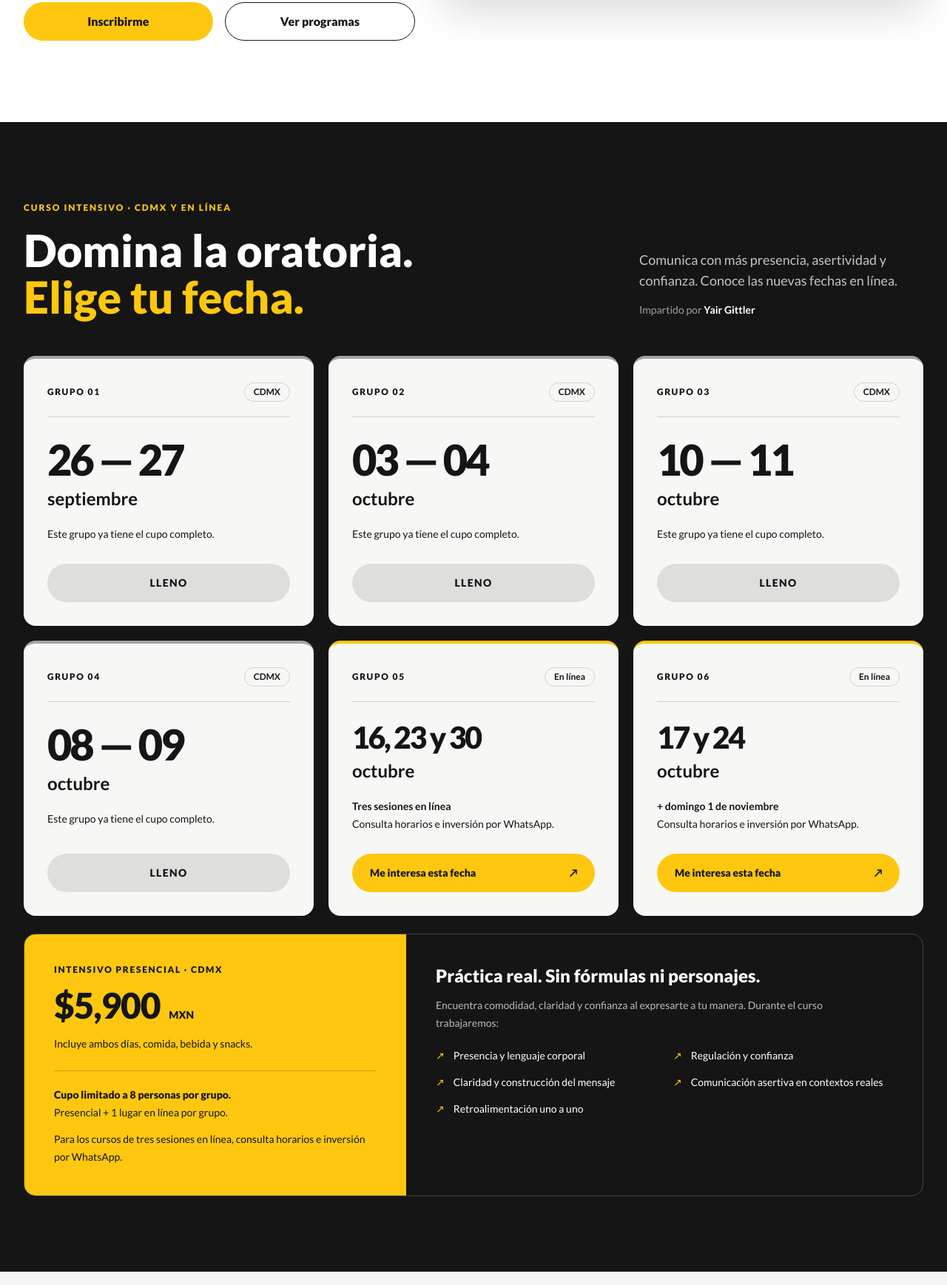
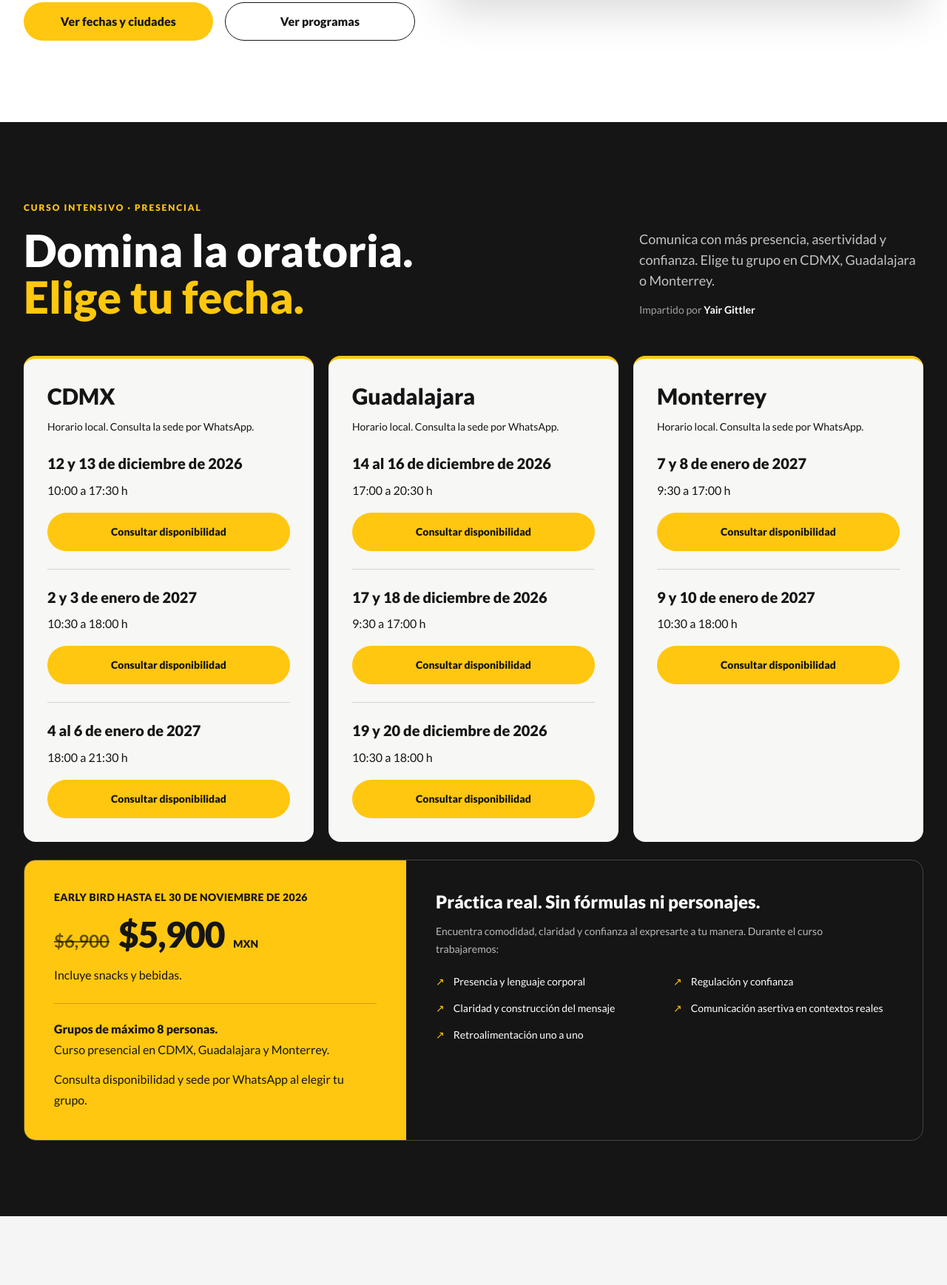
Before and after one commit to YGU-COMUNICAXION/eco-escuela, an Astro site: page / in a window 1280 px wide. Shown: the part 663-2400 px from the top of the page at 74% size. Built offline with nearby package versions, Linux system fonts and the light colour scheme; Astro itself is replaced by a stand-in of ours.

Commit message:
add: nuevos grupos

```diff
--- a/src/components/AnnouncementBar.astro
+++ b/src/components/AnnouncementBar.astro
@@ -1,9 +1,10 @@
 ---
+import { courseCities } from "../data/courseSessions";
 const announcements = [
-  "Proximas fechas: 12 de mayo",
-  "Nuevo grupo: 15 de abril",
-  "Inscripciones abiertas",
-  "Curso intensivo de oratoria y comunicacion",
+  "Nuevas fechas: diciembre 2026 y enero 2027",
+  courseCities.map(({ city }) => city).join(" · "),
+  "Consulta fechas, horarios y disponibilidad",
+  "Curso Intensivo de Oratoria y Comunicación",
 ];
 
 const loopItems = [...announcements, ...announcements, ...announcements];
@@ -14,7 +15,7 @@ const loopItems = [...announcements, ...announcements, ...announcements];
     {
       loopItems.map((item) => (
         <div class="flex items-center gap-10 text-sm font-black uppercase tracking-[0.18em]">
-          <span>{item}</span>
+          <a href="/#fechas" class="hover:underline focus-visible:underline">{item}</a>
           <span aria-hidden="true" class="size-2 rounded-full bg-primary"></span>
         </div>
       ))
--- a/src/components/home/CourseDates.astro
+++ b/src/components/home/CourseDates.astro
@@ -1,14 +1,5 @@
 ---
-const groups = [
-  { number: "01", days: "26 — 27", month: "septiembre", message: "26 y 27 de septiembre", full: true, online: false, extra: "" },
-  { number: "02", days: "03 — 04", month: "octubre", message: "3 y 4 de octubre", full: true, online: false, extra: "" },
-  { number: "03", days: "10 — 11", month: "octubre", message: "10 y 11 de octubre", full: true, online: false, extra: "" },
-  { number: "04", days: "08 — 09", month: "octubre", message: "8 y 9 de octubre", full: true, online: false, extra: "" },
-  { number: "05", days: "16, 23 y 30", month: "octubre", message: "16, 23 y 30 de octubre (en línea)", full: false, online: true, extra: "Tres sesiones en línea" },
-  { number: "06", days: "17 y 24", month: "octubre", message: "17 y 24 de octubre y domingo 1 de noviembre (en línea)", full: false, online: true, extra: "+ domingo 1 de noviembre" },
-];
-const whatsapp = (dates: string) =>
-  `https://wa.me/525530281898?text=${encodeURIComponent(`Hola, me interesa el curso Domina la oratoria del ${dates}. ¿Me comparten información y disponibilidad?`)}`;
+import { courseCities, courseOffer, courseWhatsapp, formatPrice } from "../../data/courseSessions";
 const topics = [
   "Presencia y lenguaje corporal",
   "Regulación y confianza",
@@ -22,45 +13,53 @@ const topics = [
   <div class="container relative mx-auto px-6 lg:px-8">
     <div class="flex flex-col justify-between gap-6 lg:flex-row lg:items-end">
       <div>
-        <span class="text-xs font-black uppercase tracking-[0.16em] text-primary">Curso intensivo · CDMX y en línea</span>
+        <span class="text-xs font-black uppercase tracking-[0.16em] text-primary">Curso intensivo · Presencial</span>
         <h2 id="fechas-title" class="mt-4 text-4xl font-black leading-[1.05] sm:text-5xl lg:text-6xl">
           Domina la oratoria.<br /><span class="text-primary">Elige tu fecha.</span>
         </h2>
       </div>
       <div class="max-w-sm lg:pb-1">
-        <p class="text-lg leading-7 text-white/75">Comunica con más presencia, asertividad y confianza. Conoce las nuevas fechas en línea.</p>
+        <p class="text-lg leading-7 text-white/75">Comunica con más presencia, asertividad y confianza. Elige tu grupo en CDMX, Guadalajara o Monterrey.</p>
         <p class="mt-4 text-sm text-white/60">Impartido por <strong class="font-bold text-white">Yair Gittler</strong></p>
       </div>
     </div>
 
     <div class="mt-10 grid gap-5 lg:mt-12 lg:grid-cols-3">
-      {groups.map((group) => (
-        <article class:list={["date-card flex flex-col rounded-2xl bg-[#f7f7f5] p-6 text-[#151515] sm:p-8", { "date-card-full": group.full }]}>
-          <div class="flex items-center justify-between border-b border-black/15 pb-5">
-            <h3 class="text-xs font-black uppercase tracking-[0.14em]">Grupo {group.number}</h3>
-            <span class="rounded-full border border-black/15 px-3 py-1 text-xs font-bold">{group.online ? "En línea" : "CDMX"}</span>
-          </div>
-          <p class:list={["mt-7 font-black leading-none tracking-[-0.055em]", group.online ? "text-[clamp(2rem,3.2vw,3rem)]" : "text-[clamp(2.75rem,4.5vw,4.5rem)]"]}>{group.days}</p>
-          <p class="mt-2 text-2xl font-bold">{group.month}</p>
-          <div class="mb-7 mt-5 text-sm leading-6">
-            {group.online ? <><p class="font-bold">{group.extra}</p><p>Consulta horarios e inversión por WhatsApp.</p></> : <p>Este grupo ya tiene el cupo completo.</p>}
-          </div>
-          {group.full ? <p class="mt-auto flex min-h-[3.25rem] items-center justify-center rounded-full bg-black/10 px-6 text-sm font-black uppercase tracking-widest">Lleno</p> : <a class="eco-button eco-button-primary mt-auto w-full justify-between px-6 text-sm" href={whatsapp(group.message)} target="_blank" rel="noopener noreferrer" aria-label={`Consultar por WhatsApp el grupo ${group.number}: ${group.message}`}>
-            Me interesa esta fecha <span aria-hidden="true">↗</span>
-          </a>}
+      {courseCities.map(({ city, sessions }) => (
+        <article class="date-card rounded-2xl bg-[#f7f7f5] p-6 text-[#151515] sm:p-8">
+          <h3 class="text-3xl font-black">{city}</h3>
+          <p class="mt-3 text-sm leading-6">Horario local. Consulta la sede por WhatsApp.</p>
+          <ul class="mt-6 divide-y divide-black/15">
+            {sessions.map((session) => (
+              <li class="py-6 first:pt-0 last:pb-0">
+                <p class="text-xl font-black leading-snug"><time datetime={session.start}>{session.dates}</time></p>
+                <p class="mt-2 text-base leading-7">{session.hours}</p>
+                <a class="eco-button eco-button-primary mt-4 w-full px-4 text-sm" href={courseWhatsapp(city, session.dates, session.hours)} target="_blank" rel="noopener noreferrer" aria-label={`Consultar disponibilidad por WhatsApp: ${city}, ${session.dates}, ${session.hours}`}>
+                  Consultar disponibilidad
+                </a>
+              </li>
+            ))}
+          </ul>
         </article>
       ))}
     </div>
 
     <div class="mt-6 grid overflow-hidden rounded-2xl border border-white/20 lg:grid-cols-[0.85fr_1.15fr]">
       <div class="bg-primary p-6 text-[#151515] sm:p-8 lg:p-10">
-        <p class="text-xs font-black uppercase tracking-[0.14em]">Intensivo presencial · CDMX</p>
-        <p class="mt-4 flex flex-wrap items-baseline gap-x-3"><span class="text-5xl font-black tracking-tight">$5,900</span><span class="text-sm font-black">MXN</span></p>
-        <p class="mt-4 text-sm leading-6">Incluye ambos días, comida, bebida y snacks.</p>
-        <div class="mt-6 border-t border-black/20 pt-5 text-sm leading-6">
-          <p class="font-black">Cupo limitado a 8 personas por grupo.</p>
-          <p>Presencial + 1 lugar en línea por grupo.</p>
-          <p class="mt-3">Para los cursos de tres sesiones en línea, consulta horarios e inversión por WhatsApp.</p>
+        <div data-course-offer data-ends-at={courseOffer.earlyBirdEndsAt}>
+          <p data-early-bird class="text-sm font-black uppercase tracking-wide">Early bird hasta el {courseOffer.earlyBirdUntil}</p>
+          <p class="mt-4 flex flex-wrap items-baseline gap-x-3">
+            <del data-early-bird class="text-2xl font-bold text-black/60">{formatPrice(courseOffer.regularPrice)}</del>
+            <span data-course-price class="text-5xl font-black tracking-tight" data-regular-price={formatPrice(courseOffer.regularPrice)}>{formatPrice(courseOffer.earlyBirdPrice)}</span>
+            <span class="text-sm font-black">MXN</span>
+          </p>
+          <noscript><p class="mt-3 text-sm">Precio regular: {formatPrice(courseOffer.regularPrice)} MXN a partir del 1 de diciembre de 2026.</p></noscript>
+        </div>
+        <p class="mt-4 text-base leading-7">Incluye snacks y bebidas.</p>
+        <div class="mt-6 border-t border-black/20 pt-5 text-base leading-7">
+          <p class="font-black">Grupos de máximo {courseOffer.maxPeople} personas.</p>
+          <p>Curso presencial en CDMX, Guadalajara y Monterrey.</p>
+          <p class="mt-3">Consulta disponibilidad y sede por WhatsApp al elegir tu grupo.</p>
         </div>
       </div>
       <div class="p-6 sm:p-8 lg:p-10">
@@ -80,9 +79,23 @@ const topics = [
   #fechas { scroll-margin-top: 6rem; }
   #fechas a:focus-visible { outline: 3px solid #151515; outline-offset: 4px; }
   .date-card { border-top: 4px solid var(--color-primary); }
-  .date-card-full { border-top-color: #a3a3a3; }
   @media (prefers-reduced-motion: reduce) {
     #fechas a { transition: none; }
     #fechas a:hover { transform: none; }
   }
 </style>
+
+<script>
+  const updateCourseOffer = () => {
+    document.querySelectorAll<HTMLElement>("[data-course-offer]").forEach((offer) => {
+      const deadline = Date.parse(offer.dataset.endsAt ?? "");
+      if (Date.now() < deadline || !Number.isFinite(deadline)) return;
+      offer.querySelectorAll<HTMLElement>("[data-early-bird]").forEach((item) => { item.hidden = true; });
+      const price = offer.querySelector<HTMLElement>("[data-course-price]");
+      if (price) price.textContent = price.dataset.regularPrice ?? "";
+    });
+  };
+  document.addEventListener("astro:page-load", updateCourseOffer);
+  document.addEventListener("visibilitychange", updateCourseOffer);
+  setInterval(updateCourseOffer, 60_000);
+</script>
--- a/src/components/home/Hero.astro
+++ b/src/components/home/Hero.astro
@@ -18,7 +18,7 @@ import graduates from "@assets/imgs/graduados-oratoria.png";
         No es que no sepas hablar, es que nunca te ensenaron a sostener tu voz.
       </p>
       <div class="mt-9 flex w-full max-w-xl flex-col gap-4 sm:flex-row">
-        <a class="eco-button eco-button-primary flex-1" href="#contacto">Inscribirme</a>
+        <a class="eco-button eco-button-primary flex-1" href="#fechas">Ver fechas y ciudades</a>
         <a class="eco-button eco-button-outline flex-1" href="#programas">Ver programas</a>
       </div>
     </div>
--- /dev/null
+++ b/src/data/courseSessions.ts
@@ -0,0 +1,30 @@
+export const courseOffer = {
+  regularPrice: 6900,
+  earlyBirdPrice: 5900,
+  earlyBirdUntil: "30 de noviembre de 2026",
+  // Exclusive deadline: midnight in Mexico City after November 30.
+  earlyBirdEndsAt: "2026-12-01T00:00:00-06:00",
+  maxPeople: 8,
+};
+
+export const courseCities = [
+  { city: "CDMX", sessions: [
+    { start: "2026-12-12", end: "2026-12-13", dates: "12 y 13 de diciembre de 2026", hours: "10:00 a 17:30 h" },
+    { start: "2027-01-02", end: "2027-01-03", dates: "2 y 3 de enero de 2027", hours: "10:30 a 18:00 h" },
+    { start: "2027-01-04", end: "2027-01-06", dates: "4 al 6 de enero de 2027", hours: "18:00 a 21:30 h" },
+  ] },
+  { city: "Guadalajara", sessions: [
+    { start: "2026-12-14", end: "2026-12-16", dates: "14 al 16 de diciembre de 2026", hours: "17:00 a 20:30 h" },
+    { start: "2026-12-17", end: "2026-12-18", dates: "17 y 18 de diciembre de 2026", hours: "9:30 a 17:00 h" },
+    { start: "2026-12-19", end: "2026-12-20", dates: "19 y 20 de diciembre de 2026", hours: "10:30 a 18:00 h" },
+  ] },
+  { city: "Monterrey", sessions: [
+    { start: "2027-01-07", end: "2027-01-08", dates: "7 y 8 de enero de 2027", hours: "9:30 a 17:00 h" },
+    { start: "2027-01-09", end: "2027-01-10", dates: "9 y 10 de enero de 2027", hours: "10:30 a 18:00 h" },
+  ] },
+];
+
+export const courseWhatsapp = (city: string, dates: string, hours: string) =>
+  `https://wa.me/525530281898?text=${encodeURIComponent(`Hola, me interesa el Curso Intensivo de Oratoria y Comunicación en ${city}, del ${dates}, de ${hours}. ¿Tienen disponibilidad y cuál es la sede?`)}`;
+
+export const formatPrice = (price: number) => `$${price.toLocaleString("es-MX")}`;
```
